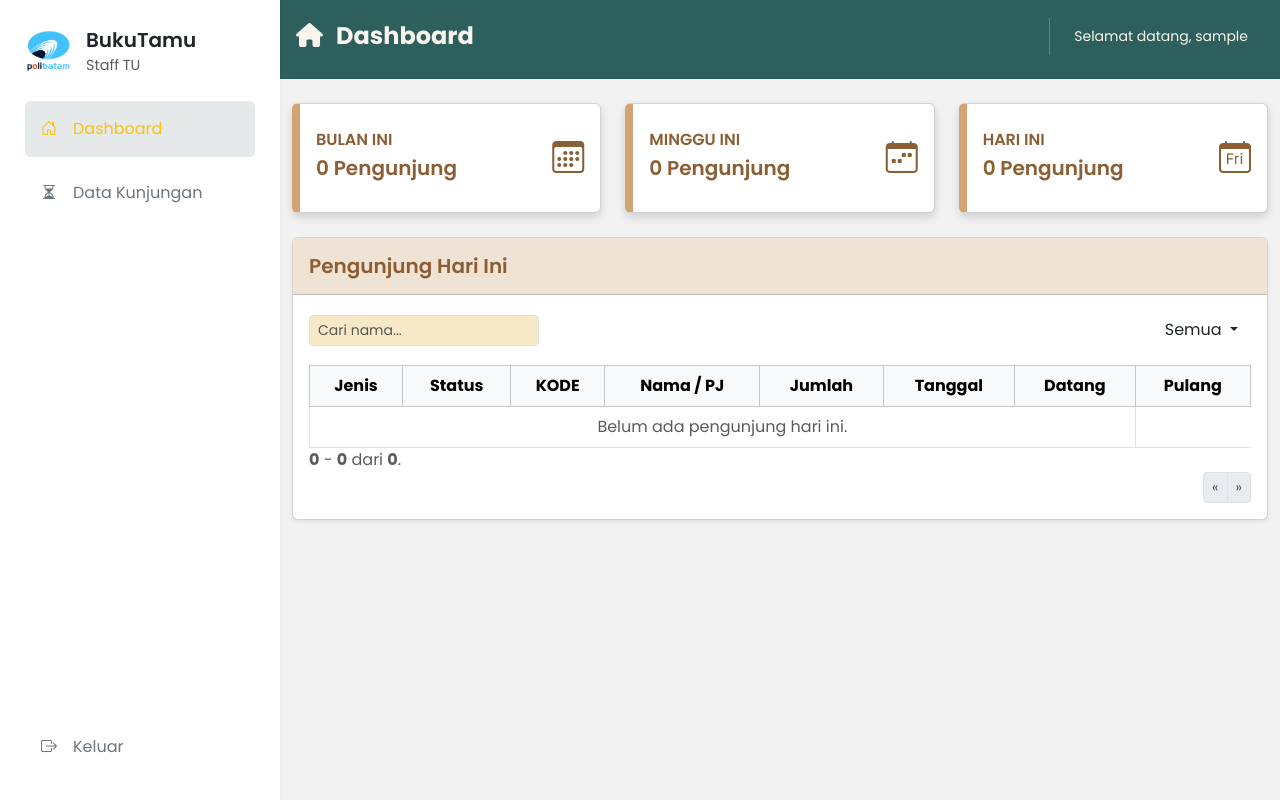
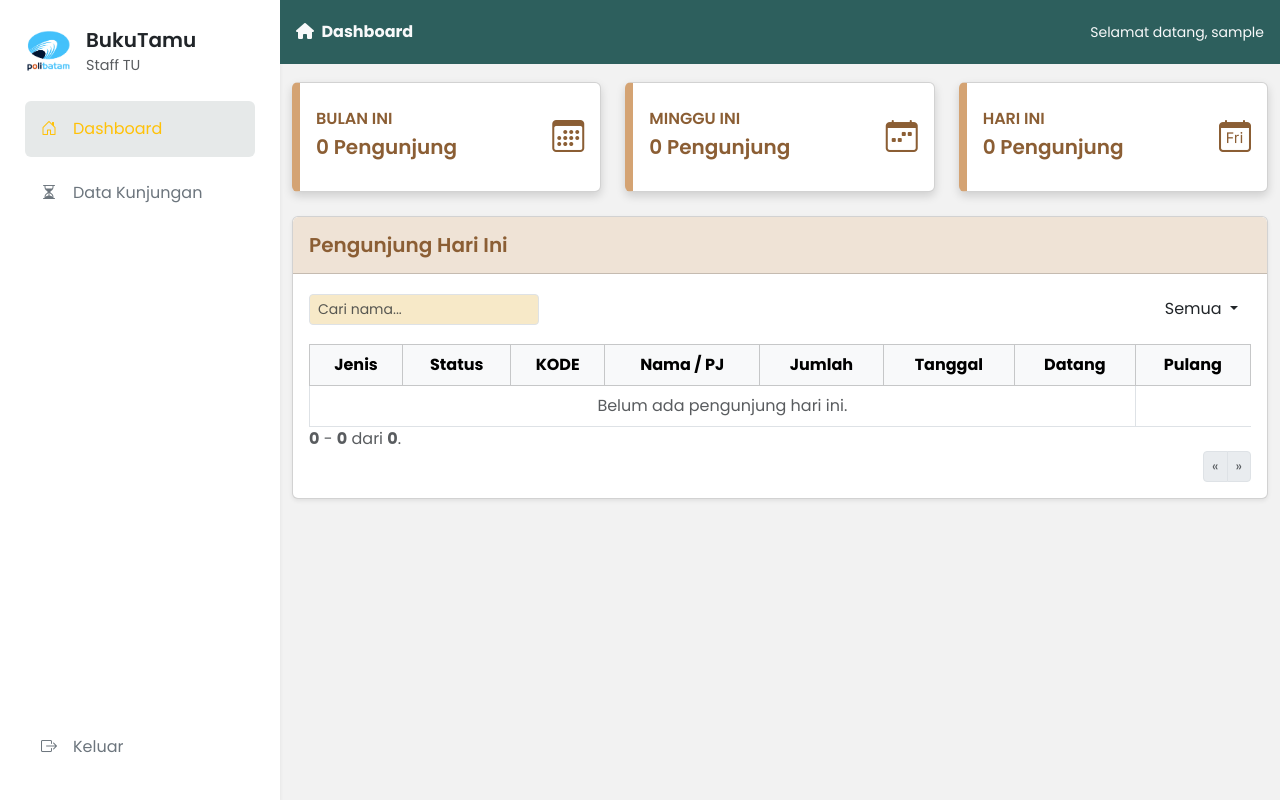
Before and after one commit to LuluKhaira/Buku-Tamu, a PHP site: page /dashboard_staffTU/beranda.php in a window 1280 px wide. Run offline with PHP 8.4, Linux system fonts and the light colour scheme; the visitor is signed in with stand-in values (Sample User, id 1); data that the repository does not hold is empty.

Commit message:
update navbar

```diff
--- a/Nav_Side_Bar/navbar.php
+++ b/Nav_Side_Bar/navbar.php
@@ -1,44 +1,32 @@
 <link href="https://cdnjs.cloudflare.com/ajax/libs/font-awesome/6.5.1/css/all.min.css" rel="stylesheet">
-<style>
-    .nav-link.dropdown-toggle::after {
-        border-top-color: #fff !important;
-    }
-</style>
 
-<body>
-    <nav class="navbar navbar-expand px-3 py-4" style="background-color:#2d5f5d;">
-        <!-- HAMBURGER (hanya tablet & mobile) -->
-        <button class="btn btn-outline-light me-3 d-lg-none" data-bs-toggle="offcanvas" data-bs-target="#sidebarMenu">
+<nav class="navbar navbar-expand sticky-top p-0 m-0" style="background-color:#2d5f5d; min-height:64px;">
+
+  <!-- HAMBURGER -->
+  <button class="btn btn-outline-light ms-3 d-lg-none"
+          data-bs-toggle="offcanvas"
+          data-bs-target="#sidebarMenu">
     <i class="fas fa-bars"></i>
   </button>
 
-        <div class="me-auto d-none d-sm-inline-block">
+  <!-- TITLE -->
+  <div class="ms-3 d-none d-sm-flex align-items-center">
     <?php if (basename($_SERVER['PHP_SELF']) == 'beranda.php'): ?>
-                <h4 class="mb-0 fw-bold" style="color: #f9f5ed;">
-                    <i class="fas fa-home me-2"></i> Dashboard
-                </h4>
+      <span class="fw-bold text-light">
+        <i class="fas fa-home me-1"></i> Dashboard
+      </span>
     <?php endif; ?>
 
     <?php if (basename($_SERVER['PHP_SELF']) == 'data_kunjungan.php'): ?>
-                <h4 class="mb-0 fw-bold" style="color: #f9f5ed;">
-                    <i class="bi bi-hourglass-split me-2"></i> Data Kunjungan
-                </h4>
+      <span class="fw-bold text-light">
+        <i class="bi bi-hourglass-split me-1"></i> Data Kunjungan
+      </span>
     <?php endif; ?>
   </div>
 
-        <ul class="navbar-nav align-items-center ms-auto">
-            <div class="vr mx-3 d-none d-sm-block" style="background-color:#ffffff;"></div>
+  <!-- RIGHT -->
+  <div class="ms-auto me-3 text-light small">
+    Selamat datang, <?= $_SESSION['username'] ?? '' ?>
+  </div>
 
-            <li class="nav-item no-arrow">
-                <a class="nav-link d-flex align-items-center" aria-expanded="false">
-                    <span class="me-2 d-none d-lg-inline small" style="color:#f9f5ed;">
-                        Selamat datang, <?= $_SESSION['username'] ?? ''; ?>
-                    </span>
-                </a>
-            </li>
-        </ul>
 </nav>
-
-</body>
-
-</html>
```
Lines whose indentation alone changed are shown as unchanged.
